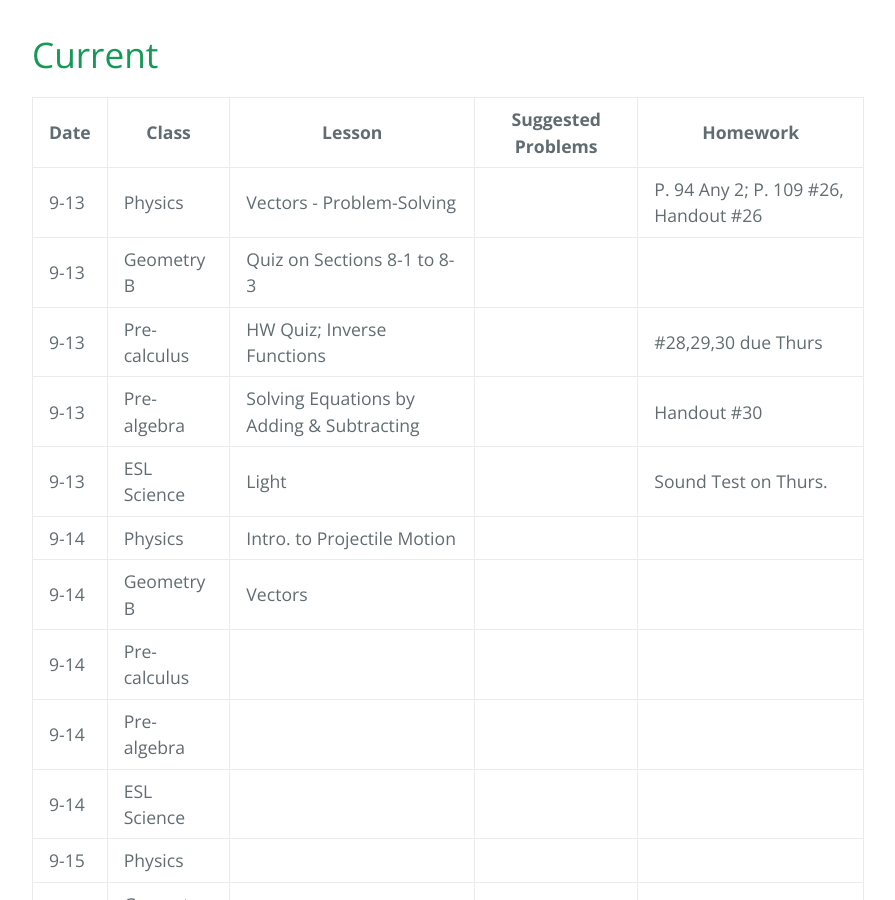
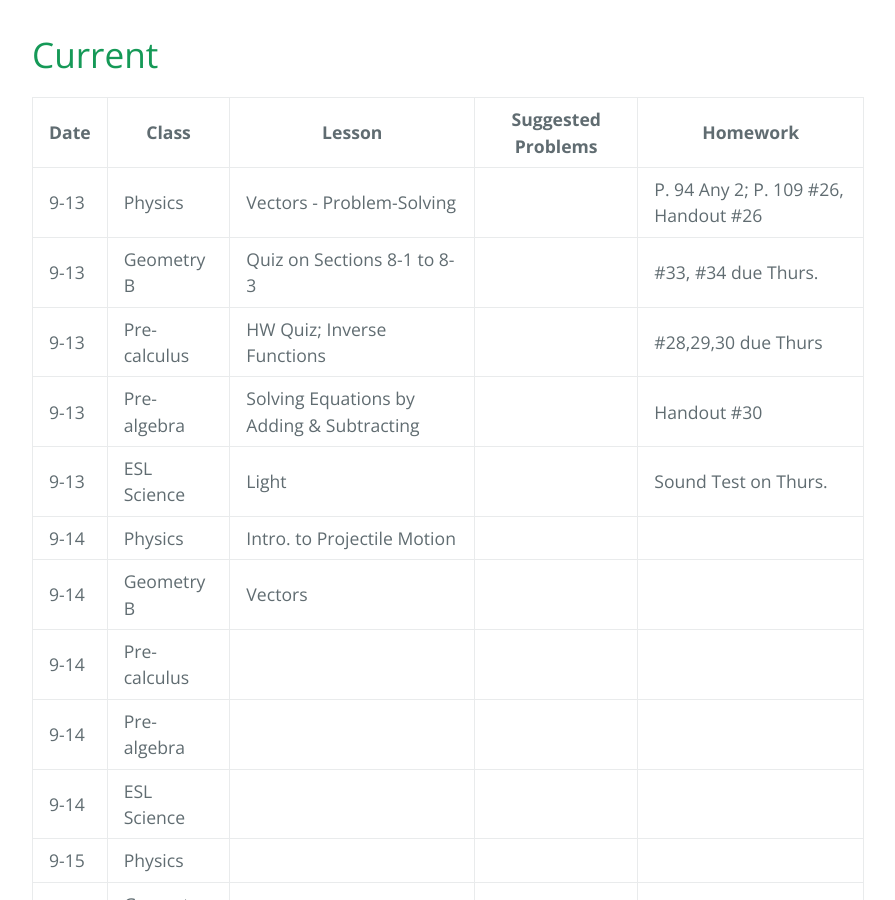
Before and after one commit to gpayoo/gpayoo, a Jekyll site: the page built from index.md, in a window 1280 px wide and 900 px high, scrolled down 471 px. Shown: the whole window, without its empty margins (192-1087 px from the left). Built offline with Jekyll 4.4.1, drawn with Linux system fonts in a browser that asks for light colours; our own code applies the rules of GitHub Pages for plain Markdown files.

Commit message:
Update index.md

```diff
--- a/index.md
+++ b/index.md
@@ -10,7 +10,7 @@ layout: default
 | Date | Class | Lesson | Suggested Problems | Homework |
 | ---- | ----- | ------ | -------- | ---
 | 9-13 | Physics | Vectors - Problem-Solving | | P. 94 Any 2; P. 109 #26, Handout #26
-| 9-13 | Geometry B | Quiz on Sections 8-1 to 8-3 | | |
+| 9-13 | Geometry B | Quiz on Sections 8-1 to 8-3 | | #33, #34 due Thurs. |
 | 9-13 | Pre-calculus | HW Quiz; Inverse Functions  | |  #28,29,30 due Thurs
 | 9-13 | Pre-algebra | Solving Equations by Adding & Subtracting | | Handout #30
 | 9-13 | ESL Science | Light |  | Sound Test on Thurs.
```
